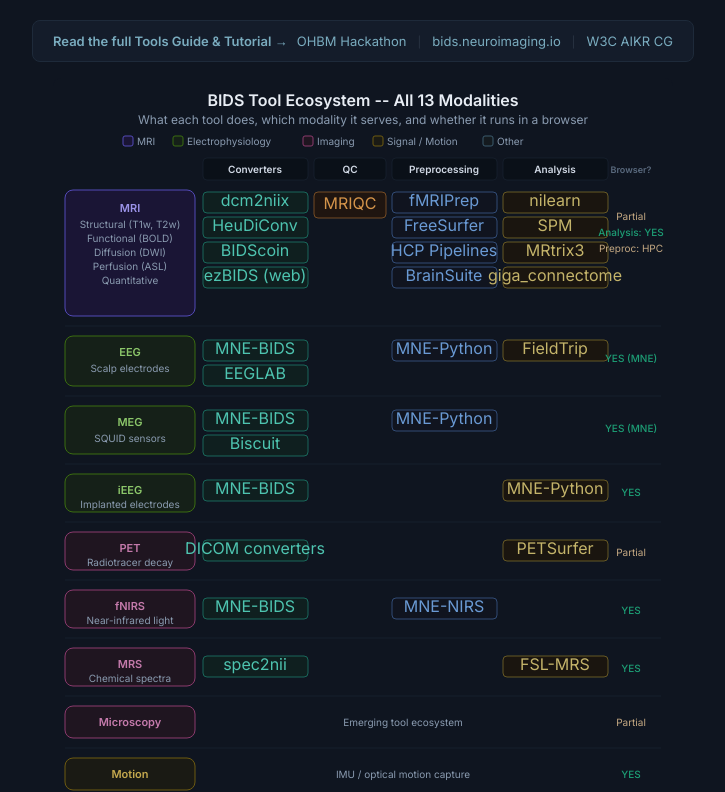
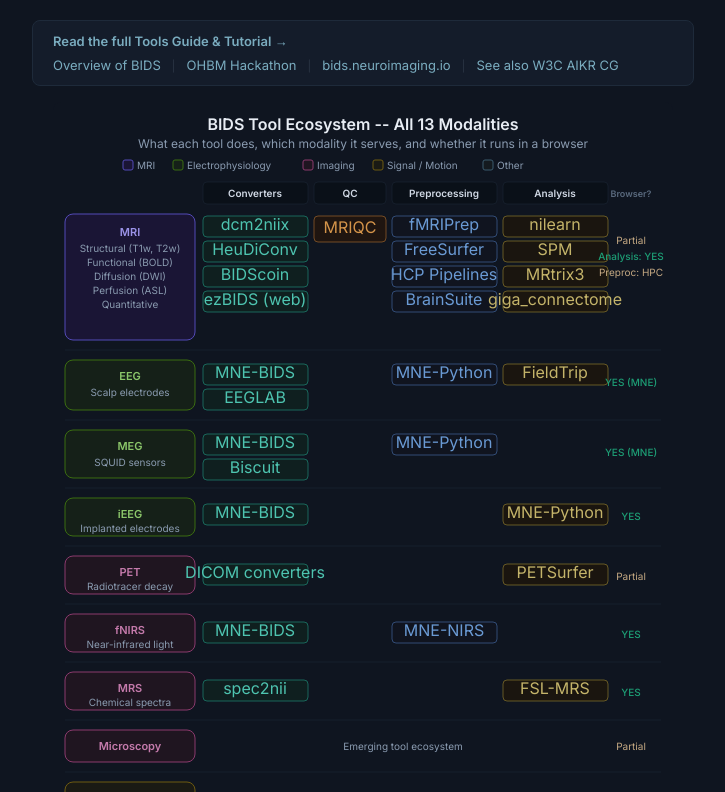
Before and after one commit to Starborn/BIDS, a plain HTML site: page index.html in a window 1280 px wide. Shown: the top 792 px of the page, without its empty margins (277-1002 px from the left). Drawn offline with Linux system fonts and the light colour scheme.

Commit message:
Update index.html

```diff
--- a/index.html
+++ b/index.html
@@ -33,13 +33,16 @@
 <body>
 
 <div class="top-bar">
+
   <a href="https://github.com/Starborn/BIDS/blob/main/ToolsGuideTutorial.md"><strong>Read the full Tools Guide &amp; Tutorial &#8594;</strong></a>
   <div class="links">
+        <a href="https://github.com/Starborn/BIDS/blob/main/Guide.html">Overview of BIDS</a>
+    <span class="sep">|</span>
     <a href="https://github.com/ohbm/hackathon2026/issues/24">OHBM Hackathon</a>
     <span class="sep">|</span>
     <a href="https://bids.neuroimaging.io/">bids.neuroimaging.io</a>
     <span class="sep">|</span>
-    <a href="https://www.w3.org/community/aikr/">W3C AIKR CG</a>
+    <a href="https://www.w3.org/community/aikr/">See also W3C AIKR CG</a>
   </div>
 </div>
 
```
